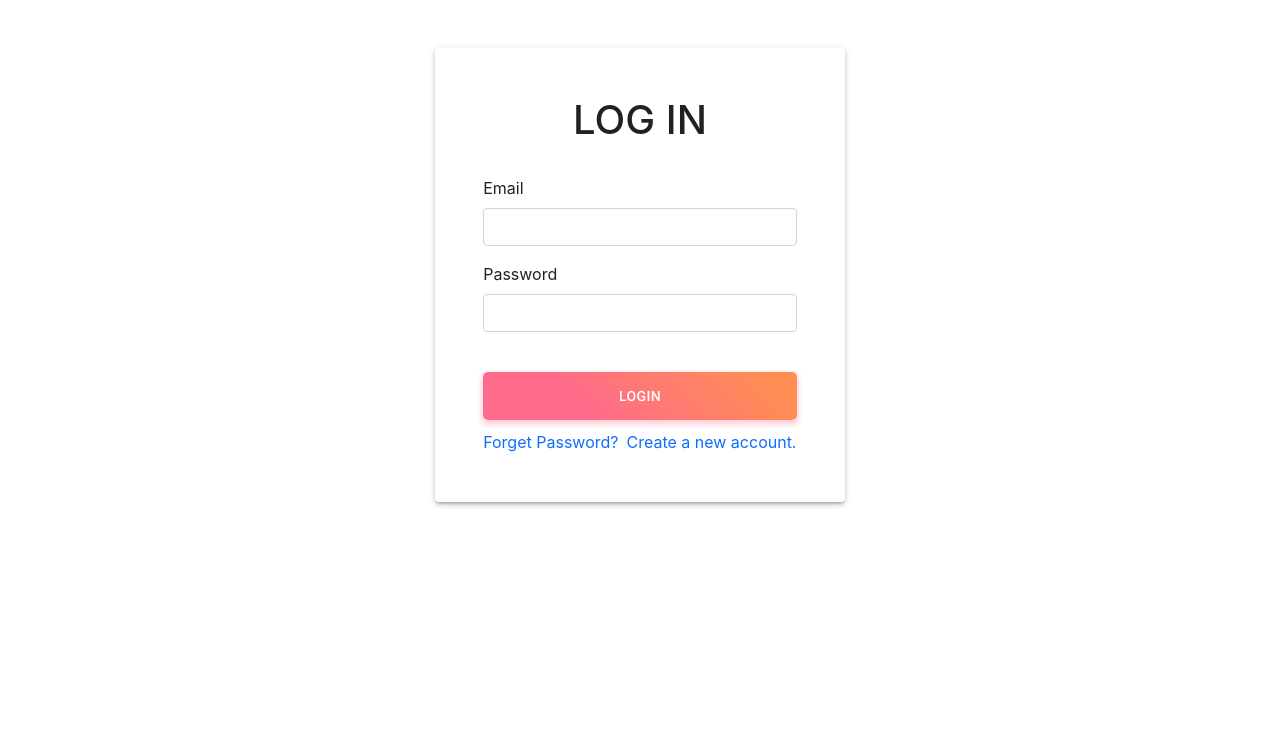
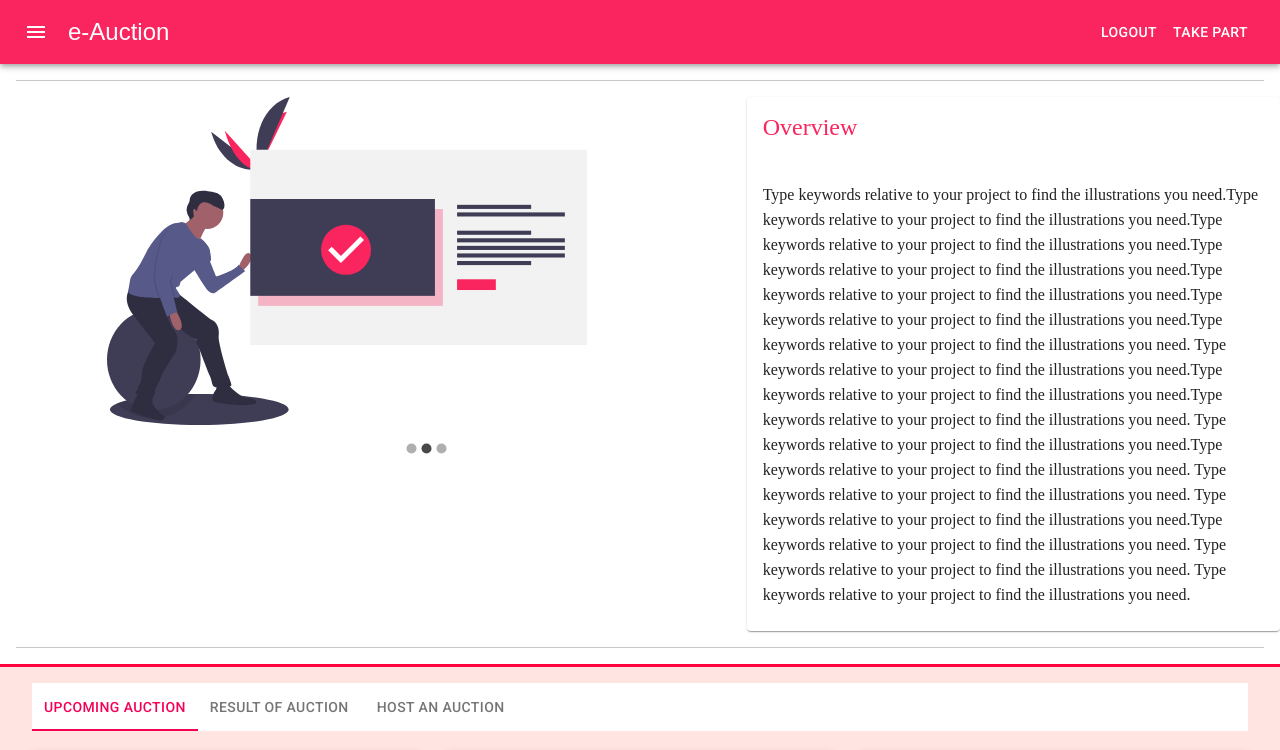
Before and after one commit to RR190701/e-Auction, a React (Create React App) app: page / in a window 1280 px wide. Before the commit this address led to /log-in. Shown: the top 750 px of the page. Built offline with nearby package versions, Linux system fonts and the light colour scheme; no server answers.

Commit message:
created navbar in a component

```diff
--- a/src/App.js
+++ b/src/App.js
@@ -7,12 +7,15 @@ import Profile from './containers/Profile/Profile';
 import ForgetPassword from "./components/ForgetPassword/forgetPassword"
 import ResetPassword from './components/ResetPassword/ResetPassword';
 import PrivateRoute from './components/routing/PrivateRoute';
-import PrivateScreen from "./components/privateScreen";
+//import PrivateScreen from "./components/privateScreen";
+import Navbar from "./components/Navbar/Navbar"
 const App = () => {
 
  return(
    <React.Fragment>
+
      <Router>
+     <Navbar></Navbar>
        <PrivateRoute exact path="/profile" component={Profile}/>
        <Route exact path ='/' exact component = {TopMenu}></Route>
        <Route  exact path ='/log-in' exact component ={LogIn}></Route>
--- /dev/null
+++ b/src/components/Navbar/Navbar.js
@@ -0,0 +1,70 @@
+import React from 'react';
+import { makeStyles } from "@material-ui/core/styles";
+import AppBar from "@material-ui/core/AppBar";
+import Toolbar from "@material-ui/core/Toolbar";
+import Typography from "@material-ui/core/Typography";
+import Button from "@material-ui/core/Button";
+import IconButton from "@material-ui/core/IconButton";
+import MenuIcon from "@material-ui/icons/Menu";
+import { withRouter } from 'react-router-dom';
+import "./style.css";
+
+
+const useStyles = makeStyles((theme) => ({
+
+    menuButton: {
+      marginRight: theme.spacing(1),
+    },
+    title: {
+      flexGrow: 1,
+    },
+  }));
+
+const Navbar = (props) => {
+
+      const classes = useStyles();
+
+
+  const logoutHandler = () => {
+    localStorage.removeItem("authToken");
+    const { history } = props;
+    history.push("/log-in");
+    //console.log(props);
+  };
+
+    return (
+    <div>
+    <AppBar position="static" color="primary">
+    <Toolbar>
+      <IconButton
+        edge="start"
+        className={classes.menuButton}
+        color="inherit"
+        aria-label="menu"
+      >
+        <MenuIcon />
+      </IconButton>
+      <Typography
+        style={{ fontFamily: "sans-serif" }}
+        variant="h5"
+        className={classes.title}
+      >
+        e-Auction
+      </Typography>
+      {/* <ButtonGroup size="small" aria-label="small outlined button group"> */}
+      {/* <Link to="/log-in"> */}
+
+        <Button className="header" onClick={logoutHandler}>Logout</Button>
+      {/* </Link> */}
+      {/* <Link to="/sign-up"> */}
+        <Button className="header">Take Part</Button>
+      {/* </Link> */}
+      {/* </ButtonGroup> */}
+    </Toolbar>
+
+  </AppBar>
+   </div>
+  );
+}
+
+export default withRouter(Navbar);
--- a/src/components/Topmenu/TopMenu.js
+++ b/src/components/Topmenu/TopMenu.js
@@ -1,19 +1,19 @@
 import React from "react";
 import { makeStyles } from "@material-ui/core/styles";
-import AppBar from "@material-ui/core/AppBar";
-import Toolbar from "@material-ui/core/Toolbar";
+// import AppBar from "@material-ui/core/AppBar";
+// import Toolbar from "@material-ui/core/Toolbar";
 import Typography from "@material-ui/core/Typography";
 // import Carousel from 'react-bootstrap/Carousel'
-import Button from "@material-ui/core/Button";
-import IconButton from "@material-ui/core/IconButton";
+// import Button from "@material-ui/core/Button";
+// import IconButton from "@material-ui/core/IconButton";
 import { Link } from "react-router-dom";
-import {useState, useEffect} from 'react';
-import axios from 'axios';
+import { useState, useEffect } from "react";
+import axios from "axios";
 import CustomCarousel from "../common/CustomCarousel";
 import login_art3 from "../../assets/images/login3.svg";
 import login_art4 from "../../assets/images/login4.svg";
-import login_art2 from "../../assets/images/login2.svg";
-import MenuIcon from "@material-ui/icons/Menu";
+ import login_art2 from "../../assets/images/login2.svg";
+// import MenuIcon from "@material-ui/icons/Menu";
 import { Carousel } from "react-bootstrap";
 import UpcomingAuctions from "./../UpcomingAuctions/UpcomingAuctions";
 import PropTypes from "prop-types";
@@ -29,21 +29,21 @@ import { BsArrowLeftRight } from "react-icons/bs";
 import { BiRupee } from "react-icons/bi";
 import { AiOutlineFileDone } from "react-icons/ai";
 import "./TopMenu.css";
+
 const useStyles = makeStyles((theme) => ({
   root: {
     flexGrow: 1,
   },
-  menuButton: {
-    marginRight: theme.spacing(1),
-  },
-  title: {
-    flexGrow: 1,
-  },
+  // menuButton: {
+  //   marginRight: theme.spacing(1),
+  // },
+  // title: {
+  //   flexGrow: 1,
+  // },
 }));
 
-function TabPanel(props, {history}) {
+function TabPanel(props, { history }) {
   const { children, value, index, ...other } = props;
-
 
   return (
     <div
@@ -68,75 +68,47 @@ TabPanel.propTypes = {
   value: PropTypes.number.isRequired,
 };
 
-const TopMenu = ({history}) => {
+const TopMenu = ({ history }) => {
   const classes = useStyles();
   const [value, setValue] = React.useState(0);
   const handleChange = (event, newValue) => {
     setValue(newValue);
   };
-  const [error, setError] = useState("");
-  const [privateData, setPrivateData] = useState("");
-useEffect(() => {
-  if(!localStorage.getItem("authToken")){
-      history.push("/log-in")
-  }
 
-  const fetchPrivateData = async () => {
-      const config = {
-          headers: {
-              "Content-Type": "application/json",
-              Authorization: `Bearer ${localStorage.getItem("authToken")}`
-          }
-      }
-      try{
-          const {data} = await axios.get("/api/private", config);
-          setPrivateData(data.data)
+  // const [error, setError] = useState("");
+  // const [privateData, setPrivateData] = useState("");
 
-      }catch (error) {
-          localStorage.removeItem("authToken");
-          setError('not authorized')
-      }
-  }
-  fetchPrivateData();
-},[history]);
+  // useEffect(() => {
+  //   if (!localStorage.getItem("authToken")) {
+  //     history.push("/log-in");
+  //   }
 
-const logoutHandler = () => {
-  localStorage.removeItem("authToken");
-  history.push("/log-in");
+  //   const fetchPrivateData = async () => {
+  //     const config = {
+  //       headers: {
+  //         "Content-Type": "application/json",
+  //         Authorization: `Bearer ${localStorage.getItem("authToken")}`,
+  //       },
+  //     };
+  //     try {
+  //       const { data } = await axios.get("/api/private", config);
+  //       setPrivateData(data.data);
+  //     } catch (error) {
+  //       localStorage.removeItem("authToken");
+  //       setError("not authorized");
+  //     }
+  //   };
+  //   fetchPrivateData();
+  // }, [history]);
 
-};
+  // const logoutHandler = () => {
+  //   localStorage.removeItem("authToken");
+  //   history.push("/log-in");
+  // };
   return (
+
     <div className={classes.root}>
-      <AppBar position="static" color="primary">
-        <Toolbar>
-          <IconButton
-            edge="start"
-            className={classes.menuButton}
-            color="inherit"
-            aria-label="menu"
-          >
-            <MenuIcon />
-          </IconButton>
-          <Typography
-            style={{ fontFamily: "sans-serif" }}
-            variant="h5"
-            className={classes.title}
-          >
-            e-Auction
-          </Typography>
-          {/* <ButtonGroup size="small" aria-label="small outlined button group"> */}
-          {/* <Link to="/log-in"> */}
-            {" "}
-            <Button className="header" onClick={logoutHandler}>Logout</Button>
-          {/* </Link> */}
-          {/* <Link to="/sign-up"> */}
-            <Button className="header">Take Part</Button>
-          {/* </Link> */}
-          {/* </ButtonGroup> */}
-        </Toolbar>
-      </AppBar>
-
-      <hr />
+      {/* <hr /> */}
 
       {/* <Button className="raise" startIcon={ <BsArrowLeftRight/>}>
 
@@ -234,28 +206,24 @@ const logoutHandler = () => {
           </Card>
         </Grid>
       </Grid>
-<Card><div style={{backgroundColor: "green"}}>{privateData}</div></Card>
+      {/* <Card>
+        <div style={{ backgroundColor: "green" }}>{privateData}</div>
+      </Card> */}
       <hr />
 
-        <div  className = "service">
-          <div  className ="service-container">
-
+      <div className="service">
+        <div className="service-container">
           <Tabs
             value={value}
-            className ="service-navbar"
+            className="service-navbar"
             onChange={handleChange}
             indicatorColor="secondary"
             textColor="secondary"
             centered
           >
-            <Tab  className = "auction-tabs"
-            label="Upcoming Auction" />
-            <Tab
-             className = "auction-tabs"
-             label="Result of Auction" />
-            <Tab
-             className = "auction-tabs"
-             label="Host an Auction" />
+            <Tab className="auction-tabs" label="Upcoming Auction" />
+            <Tab className="auction-tabs" label="Result of Auction" />
+            <Tab className="auction-tabs" label="Host an Auction" />
           </Tabs>
           <TabPanel value={value} index={0}>
             <UpcomingAuctions />
@@ -266,11 +234,8 @@ const logoutHandler = () => {
           <TabPanel value={value} index={2}>
             Item Three
           </TabPanel>
-
-          </div>
-
         </div>
-
+      </div>
     </div>
   );
 };
--- a/src/components/privateScreen.js
+++ b/src/components/privateScreen.js
@@ -1,5 +1,6 @@
 import {useState, useEffect} from 'react';
 import axios from 'axios';
+
 const PrivateScreen = ({history}) => {
     const [error, setError] = useState("");
     const [privateData, setPrivateData] = useState("");
--- a/src/containers/Profile/Profile.js
+++ b/src/containers/Profile/Profile.js
@@ -1,18 +1,49 @@
-import React from 'react';
+import {useState, useEffect} from 'react';
+import axios from 'axios';
 import "./Profile.css";
-import SideBar from './../Profile-sidebar/Sidebar';
-import ProfileBar from './../Profile-center/ProfileBar'
+import SideBar from "./../Profile-sidebar/Sidebar";
+import ProfileBar from "./../Profile-center/ProfileBar";
 
+const Profile = ({ history }) => {
+  const [error, setError] = useState("");
+  const [privateData, setPrivateData] = useState("");
 
-const Profile = () => {
-    return (<div class="Profile-div">
-      <div class="side-bar" >
-     <SideBar></SideBar>
+  useEffect(() => {
+    if (!localStorage.getItem("authToken")) {
+      history.push("/log-in");
+    }
+
+    const fetchPrivateData = async () => {
+      const config = {
+        headers: {
+          "Content-Type": "application/json",
+          Authorization: `Bearer ${localStorage.getItem("authToken")}`,
+        },
+      };
+      try {
+        const { data } = await axios.get("/api/private", config);
+        setPrivateData(data.data);
+      } catch (error) {
+        localStorage.removeItem("authToken");
+        setError("not authorized");
+      }
+    };
+    fetchPrivateData();
+  }, [history]);
+
+  return (
+    <div class="Profile-div">
+      <div class="side-bar">
+        <SideBar></SideBar>
       </div>
-      <div class="profile-bar" >
-          <ProfileBar></ProfileBar>
-     </div>
-  </div>  );
-}
+      <div class="profile-bar">
+        <ProfileBar></ProfileBar>
+
+          <div style={{ backgroundColor: "green" }}>{privateData}</div>
+
+      </div>
+    </div>
+  );
+};
 
 export default Profile;
```
Also changed, not shown: src/components/Navbar/style.css (added), 1 other file (tests, documents, lock files or other folders).
